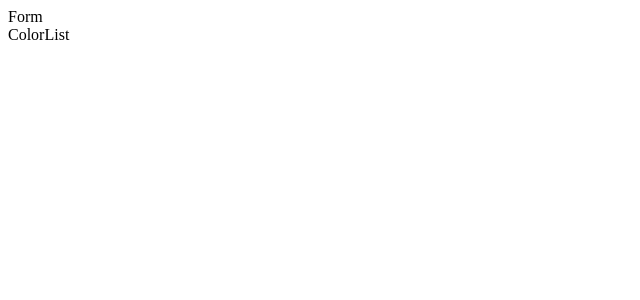
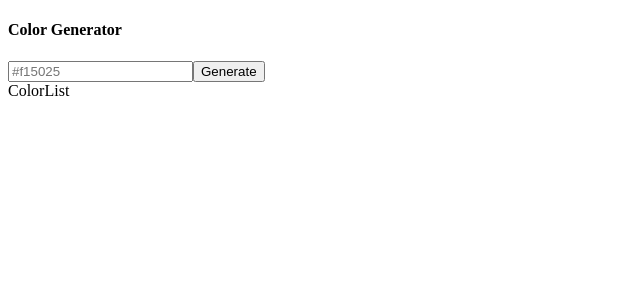
Before and after one commit to miawithcode/react-color-generator, a React (Vite) app: page / in a window 1280 px wide. Shown: the top 300 px of the page, without its empty margins (0-640 px from the left). Built offline with nearby package versions, Linux system fonts and the light colour scheme.

Commit message:
feat: form structure

```diff
--- a/src/components/Form.jsx
+++ b/src/components/Form.jsx
@@ -1,6 +1,22 @@
+import { useState } from 'react';
+
 const Form = () => {
+  const [color, setColor] = useState('');
+  const handleSubmit = (e) => {};
+
   return (
-    <div>Form</div>
-  )
-}
-export default Form
+    <section>
+      <h4>Color Generator</h4>
+      <form onSubmit={handleSubmit}>
+        <input
+          type="text"
+          value={color}
+          onChange={(e) => setColor(e.target.value)}
+          placeholder="#f15025"
+        />
+        <button type='submit' style={{background: color}}>Generate</button>
+      </form>
+    </section>
+  );
+};
+export default Form;
```
